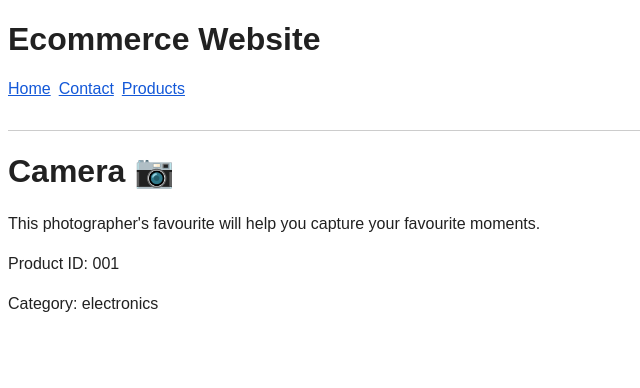
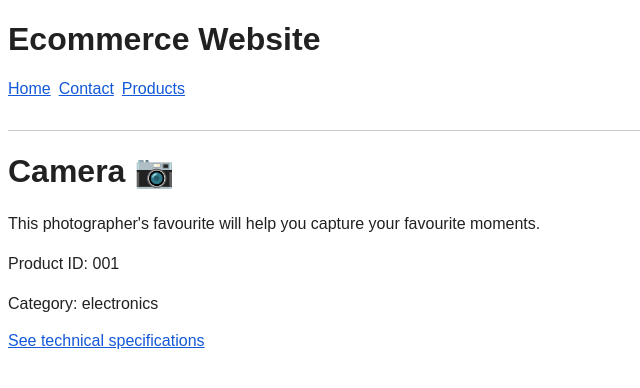
Before and after one commit to nolanknill/lec-use-effect-axios, a React (Create React App) app: page /product/001 in a window 1280 px wide. Shown: the top 388 px of the page, without its empty margins (0-640 px from the left). Built offline with nearby package versions, Linux system fonts and the light colour scheme.

Commit message:
Add diving deeper: tech specs

```diff
--- a/src/components/pages/ProductPage.js
+++ b/src/components/pages/ProductPage.js
@@ -1,5 +1,5 @@
 import products from "../../data/products.json";
-import { Redirect } from "react-router-dom";
+import { Redirect, Link, Route } from "react-router-dom";
 
 function ProductPage(props) {
     const product = products.find((product) => product.id === props.match.params.productId);
@@ -15,6 +15,16 @@ function ProductPage(props) {
             <p>{product.description}</p>
             <p>Product ID: {product.id}</p>
             <p>Category: {product.category}</p>
+
+            {/* Diving deeper: Nested route for technical specifications */}
+            <Link to={`/product/${product.id}/technical-specifications`}>
+                See technical specifications
+            </Link>
+
+            <Route path={`/product/${product.id}/technical-specifications`}>
+                <h2>Technical specifications</h2>
+                <p>{product.technicalSpecs}</p>
+            </Route>
         </main>
     );
 }
--- a/src/data/products.json
+++ b/src/data/products.json
@@ -4,34 +4,39 @@
         "name": "Camera",
         "description": "This photographer's favourite will help you capture your favourite moments.",
         "icon": "📷",
-        "category": "electronics"
+        "category": "electronics",
+        "technicalSpecs": "18 Megapixels, 4K video recording at 60fps."
     },
     {
         "id": "002",
         "name": "Telescope",
         "description": "Gaze into the cosmos and its many stars, planets and moons. They're far!",
         "icon": "🔭",
-        "category": "gadgets"
+        "category": "gadgets",
+        "technicalSpecs": "5.1 inch aperture, fast f/5 focal ratio."
     },
     {
         "id": "003",
         "name": "Television",
         "description": "Need to kick back and relax? Then this is the big glowing box for you.",
         "icon": "📺",
-        "category": "electronics"
+        "category": "electronics",
+        "technicalSpecs": "8K UHD resolution or 4K at 120Hz, 3 HDMI 2.1 ports."
     },
     {
         "id": "004",
         "name": "Microphone",
         "description": "Make yourself heard in brilliant studio quality. Pairs well with a camera.",
         "icon": "🎙",
-        "category": "electronics"
+        "category": "electronics",
+        "technicalSpecs": "Cardoid polar pattern, 16 ohm impedance monitor output."
     },
     {
         "id": "005",
         "name": "Magnet",
         "description": "Discover the laws of attraction with this polarized piece of metal.",
         "icon": "🧲",
-        "category": "gadgets"
+        "category": "gadgets",
+        "technicalSpecs": "Solid horseshoe shape, 20x20cm (8x8in), 290 grams (10oz)."
     }
 ]
```
